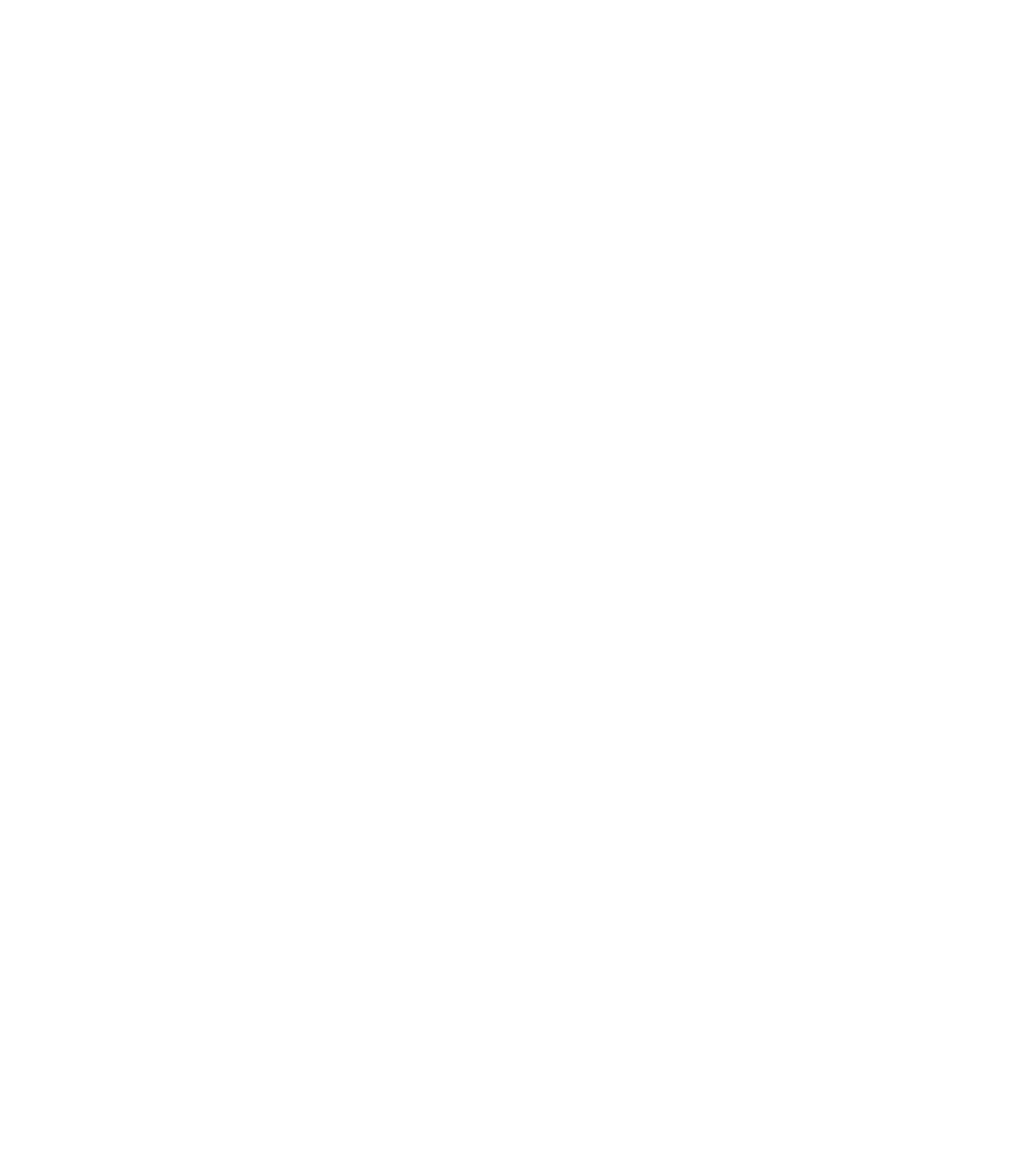
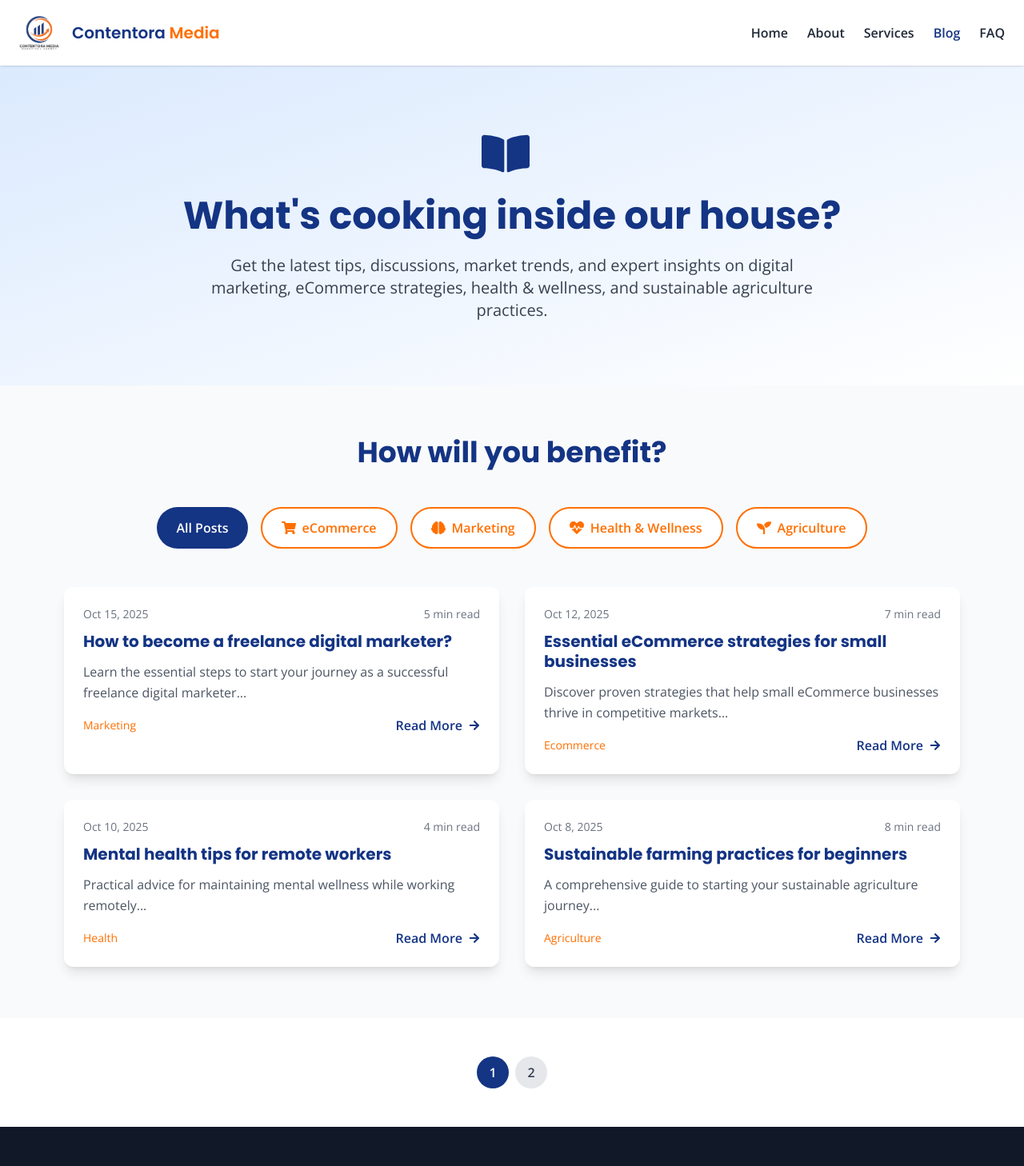
Before and after one commit to Mahajanashok2456/contentomedia-website, a React (Vite) app: page /blog in a window 1280 px wide. Before the commit this address had no page. Shown: the top 1458 px of the page at 80% size. Before the commit the page ends 800 px from the top, so only its background shows below. Built offline with nearby package versions, Linux system fonts and the light colour scheme.

Commit message:
Create new Blog page with categories, posts, and navigation integration

```diff
--- a/src/App.jsx
+++ b/src/App.jsx
@@ -4,6 +4,7 @@ import Layout from './components/Layout';
 import Home from './pages/Home';
 import About from './pages/About';
 import Services from './pages/Services';
+import Blog from './pages/Blog';
 import FAQ from './pages/FAQ';
 
 export default function App() {
@@ -13,6 +14,7 @@ export default function App() {
         <Route index element={<Home />} />
         <Route path="about" element={<About />} />
         <Route path="services" element={<Services />} />
+        <Route path="blog" element={<Blog />} />
         <Route path="faq" element={<FAQ />} />
       </Route>
     </Routes>
--- a/src/components/Header.jsx
+++ b/src/components/Header.jsx
@@ -23,6 +23,7 @@ export default function Header() {
     { to: '/', label: 'Home' },
     { to: '/about', label: 'About' },
     { to: '/services', label: 'Services' },
+    { to: '/blog', label: 'Blog' },
     { to: '/faq', label: 'FAQ' },
   ];
 
@@ -72,6 +73,12 @@ export default function Header() {
             Services
           </NavLink>
           <NavLink
+            to="/blog"
+            className={({ isActive }) => (isActive ? 'text-primary' : 'hover:text-primary')}
+          >
+            Blog
+          </NavLink>
+          <NavLink
             to="/faq"
             className={({ isActive }) => (isActive ? 'text-primary' : 'hover:text-primary')}
           >
@@ -115,6 +122,9 @@ export default function Header() {
             <Link to="/services" onClick={closeMenu} className="block font-body">
               Services
             </Link>
+            <Link to="/blog" onClick={closeMenu} className="block font-body">
+              Blog
+            </Link>
             <Link to="/faq" onClick={closeMenu} className="block font-body">
               FAQ
             </Link>
--- /dev/null
+++ b/src/pages/Blog.jsx
@@ -0,0 +1,165 @@
+import React, { useState } from 'react';
+import {
+  FaShoppingCart,
+  FaHeartbeat,
+  FaBrain,
+  FaSeedling,
+  FaArrowRight,
+  FaBookOpen,
+} from 'react-icons/fa';
+
+const categories = [
+  { id: 'ecommerce', name: 'eCommerce', icon: FaShoppingCart },
+  { id: 'marketing', name: 'Marketing', icon: FaBrain },
+  { id: 'health', name: 'Health & Wellness', icon: FaHeartbeat },
+  { id: 'agriculture', name: 'Agriculture', icon: FaSeedling },
+];
+
+const blogPosts = [
+  {
+    id: 1,
+    title: 'How to become a freelance digital marketer?',
+    excerpt:
+      'Learn the essential steps to start your journey as a successful freelance digital marketer...',
+    category: 'marketing',
+    readTime: '5 min read',
+    date: 'Oct 15, 2025',
+  },
+  {
+    id: 2,
+    title: 'Essential eCommerce strategies for small businesses',
+    excerpt:
+      'Discover proven strategies that help small eCommerce businesses thrive in competitive markets...',
+    category: 'ecommerce',
+    readTime: '7 min read',
+    date: 'Oct 12, 2025',
+  },
+  {
+    id: 3,
+    title: 'Mental health tips for remote workers',
+    excerpt: 'Practical advice for maintaining mental wellness while working remotely...',
+    category: 'health',
+    readTime: '4 min read',
+    date: 'Oct 10, 2025',
+  },
+  {
+    id: 4,
+    title: 'Sustainable farming practices for beginners',
+    excerpt: 'A comprehensive guide to starting your sustainable agriculture journey...',
+    category: 'agriculture',
+    readTime: '8 min read',
+    date: 'Oct 8, 2025',
+  },
+];
+
+export default function Blog() {
+  const [activeCategory, setActiveCategory] = useState('all');
+
+  return (
+    <div className="min-h-screen bg-white">
+      {/* Hero Section */}
+      <section className="py-20 px-6 bg-gradient-to-br from-lightBlue to-white" data-aos="fade-up">
+        <div className="container mx-auto max-w-4xl text-center">
+          <div className="flex items-center justify-center mb-6">
+            <FaBookOpen className="text-6xl text-primary mr-4" />
+          </div>
+          <h1 className="font-heading text-4xl md:text-5xl font-bold text-primary mb-6">
+            What's cooking inside our house?
+          </h1>
+          <p className="text-lg md:text-xl text-gray-700 leading-relaxed max-w-3xl mx-auto">
+            Get the latest tips, discussions, market trends, and expert insights on digital
+            marketing, eCommerce strategies, health & wellness, and sustainable agriculture
+            practices.
+          </p>
+        </div>
+      </section>
+
+      {/* Filter/Category Section */}
+      <section className="py-16 px-6 bg-gray-50" data-aos="fade-up">
+        <div className="container mx-auto max-w-6xl">
+          <h2 className="font-heading text-3xl md:text-4xl font-bold text-primary text-center mb-12">
+            How will you benefit?
+          </h2>
+
+          <div className="flex flex-wrap justify-center gap-4 mb-12">
+            <button
+              onClick={() => setActiveCategory('all')}
+              className={`px-6 py-3 rounded-full font-semibold transition-colors duration-300 flex items-center gap-2 ${
+                activeCategory === 'all'
+                  ? 'bg-primary text-white'
+                  : 'bg-white text-primary border-2 border-primary hover:bg-primary hover:text-white'
+              }`}
+            >
+              All Posts
+            </button>
+            {categories.map((category) => (
+              <button
+                key={category.id}
+                onClick={() => setActiveCategory(category.id)}
+                className={`px-6 py-3 rounded-full font-semibold transition-colors duration-300 flex items-center gap-2 ${
+                  activeCategory === category.id
+                    ? 'bg-secondary text-white'
+                    : 'bg-white text-secondary border-2 border-secondary hover:bg-secondary hover:text-white'
+                }`}
+              >
+                <category.icon className="text-lg" />
+                {category.name}
+              </button>
+            ))}
+          </div>
+
+          {/* Blog Posts Grid */}
+          <div className="grid grid-cols-1 md:grid-cols-2 lg:grid-cols-2 gap-8">
+            {blogPosts
+              .filter((post) => activeCategory === 'all' || post.category === activeCategory)
+              .map((post, index) => (
+                <article
+                  key={post.id}
+                  className="bg-white rounded-xl shadow-lg overflow-hidden hover:shadow-xl transition-shadow duration-300"
+                  data-aos="fade-up"
+                  data-aos-delay={index * 100}
+                >
+                  <div className="p-6">
+                    <div className="flex items-center justify-between mb-3">
+                      <span className="text-sm text-gray-500">{post.date}</span>
+                      <span className="text-sm text-gray-500">{post.readTime}</span>
+                    </div>
+
+                    <h3 className="font-heading text-xl font-bold text-primary mb-3 leading-tight">
+                      {post.title}
+                    </h3>
+
+                    <p className="text-gray-600 mb-4 leading-relaxed">{post.excerpt}</p>
+
+                    <div className="flex items-center justify-between">
+                      <span className="text-sm font-medium text-secondary capitalize">
+                        {post.category}
+                      </span>
+                      <div className="flex items-center text-primary font-semibold hover:text-secondary transition-colors duration-300 cursor-pointer">
+                        Read More
+                        <FaArrowRight className="ml-2 text-sm" />
+                      </div>
+                    </div>
+                  </div>
+                </article>
+              ))}
+          </div>
+        </div>
+      </section>
+
+      {/* Pagination Section */}
+      <section className="py-12 px-6 bg-white" data-aos="fade-up">
+        <div className="container mx-auto max-w-4xl text-center">
+          <div className="flex justify-center items-center gap-2">
+            <button className="w-10 h-10 rounded-full bg-primary text-white font-semibold">
+              1
+            </button>
+            <button className="w-10 h-10 rounded-full bg-gray-200 text-gray-700 font-semibold hover:bg-primary hover:text-white transition-colors duration-300">
+              2
+            </button>
+          </div>
+        </div>
+      </section>
+    </div>
+  );
+}
```
